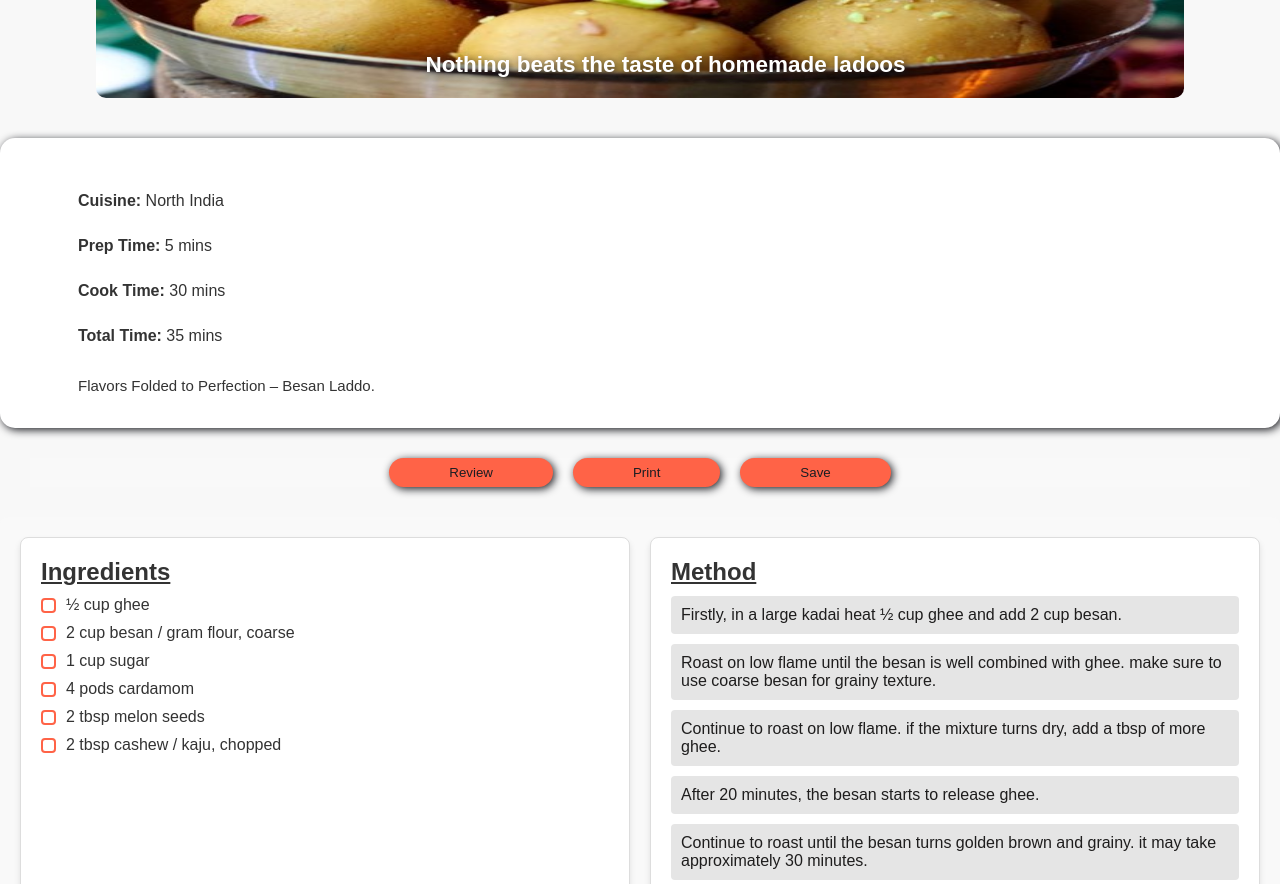
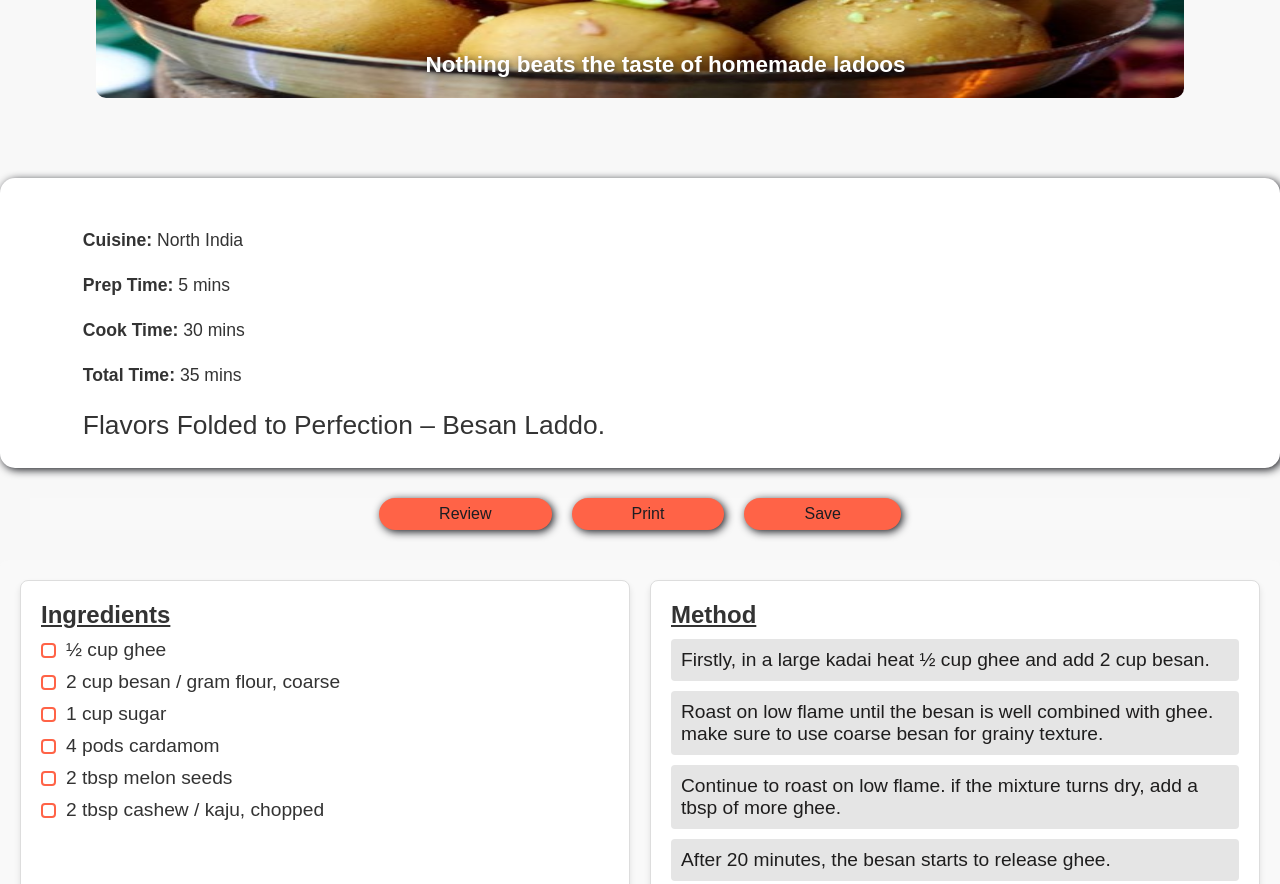
Before and after one commit to chinky23-tech/Recipeproject, a plain HTML site: page dessertrecipe1.html in a window 1280 px wide. Shown: the part 420-1304 px from the top of the page. Drawn offline with Linux system fonts and the light colour scheme.

Commit message:
changed font size

```diff
--- a/styles/dessertrecipe1.css
+++ b/styles/dessertrecipe1.css
@@ -59,6 +59,7 @@ body {
     margin-top: 25em;
     border-radius: 15px;
     width: 100;
+    font-size: 1.1em;
 
 }
 .recipe-details .info {
@@ -71,7 +72,7 @@ body {
 }
 #text{
     margin-top: 25px;
-    font-size: 15px;
+    font-size: 1.5em;
 }
 
 
@@ -111,6 +112,7 @@ button {
     cursor: pointer;
     border-radius: 18px;
     box-shadow: 2px 2px 8px #1c1d22;
+    font-size: 1em;
 
 }
 
@@ -158,7 +160,7 @@ button:hover {
 .ingredients-method ul li,
 .ingredients-method ol li {
     margin-bottom: 10px;
-    font-size: 1rem;
+    font-size: 1.2rem;
 
 }
 
@@ -168,7 +170,7 @@ button:hover {
     align-items: center;
     gap: 10px;
     cursor: pointer;
-    font-size: 1rem;
+    font-size: 1.2rem;
     color: #333;
 }
 
--- a/styles/dessertrecipe10.css
+++ b/styles/dessertrecipe10.css
@@ -59,6 +59,7 @@ body {
     margin-top: 25em;
     border-radius: 15px;
     width: 100;
+    font-size: 1.1em;
 
 }
 .recipe-details .info {
@@ -71,7 +72,7 @@ body {
 }
 #text{
     margin-top: 25px;
-    font-size: 15px;
+    font-size: 1.5em;
 }
 
 
@@ -111,6 +112,7 @@ button {
     cursor: pointer;
     border-radius: 18px;
     box-shadow: 2px 2px 8px #1c1d22;
+    font-size: 1em;
 
 }
 
@@ -158,7 +160,7 @@ button:hover {
 .ingredients-method ul li,
 .ingredients-method ol li {
     margin-bottom: 10px;
-    font-size: 1rem;
+    font-size: 1.2rem;
 
 }
 
@@ -168,7 +170,7 @@ button:hover {
     align-items: center;
     gap: 10px;
     cursor: pointer;
-    font-size: 1rem;
+    font-size: 1.2rem;
     color: #333;
 }
 
--- a/styles/dessertrecipe2.css
+++ b/styles/dessertrecipe2.css
@@ -59,7 +59,7 @@ body {
     margin-top: 25em;
     border-radius: 15px;
     width: 100;
-
+    font-size: 1.1em;
 }
 .recipe-details .info {
     display: block;
@@ -71,7 +71,7 @@ body {
 }
 #text{
     margin-top: 25px;
-    font-size: 15px;
+    font-size: 1.5em;
 }
 
 
@@ -111,6 +111,7 @@ button {
     cursor: pointer;
     border-radius: 18px;
     box-shadow: 2px 2px 8px #1c1d22;
+    font-size: 1em;
 
 }
 
@@ -158,7 +159,7 @@ button:hover {
 .ingredients-method ul li,
 .ingredients-method ol li {
     margin-bottom: 10px;
-    font-size: 1rem;
+    font-size: 1.2rem;
 
 }
 
@@ -168,7 +169,7 @@ button:hover {
     align-items: center;
     gap: 10px;
     cursor: pointer;
-    font-size: 1rem;
+    font-size: 1.2rem;
     color: #333;
 }
 
--- a/styles/dessertrecipe3.css
+++ b/styles/dessertrecipe3.css
@@ -59,6 +59,7 @@ body {
     margin-top: 25em;
     border-radius: 15px;
     width: 100;
+    font-size: 1.1em;
 
 }
 .recipe-details .info {
@@ -71,7 +72,7 @@ body {
 }
 #text{
     margin-top: 25px;
-    font-size: 15px;
+    font-size: 1.5em;
 }
 
 
@@ -111,6 +112,7 @@ button {
     cursor: pointer;
     border-radius: 18px;
     box-shadow: 2px 2px 8px #1c1d22;
+    font-size: 1em;
 
 }
 
@@ -158,7 +160,7 @@ button:hover {
 .ingredients-method ul li,
 .ingredients-method ol li {
     margin-bottom: 10px;
-    font-size: 1rem;
+    font-size: 1.2rem;
 
 }
 
@@ -168,7 +170,7 @@ button:hover {
     align-items: center;
     gap: 10px;
     cursor: pointer;
-    font-size: 1rem;
+    font-size: 1.2rem;
     color: #333;
 }
 
--- a/styles/dessertrecipe4.css
+++ b/styles/dessertrecipe4.css
@@ -59,6 +59,7 @@ body {
     margin-top: 25em;
     border-radius: 15px;
     width: 100;
+    font-size: 1.1em;
 
 }
 .recipe-details .info {
@@ -71,7 +72,7 @@ body {
 }
 #text{
     margin-top: 25px;
-    font-size: 15px;
+    font-size: 1.5em;
 }
 
 
@@ -111,7 +112,7 @@ button {
     cursor: pointer;
     border-radius: 18px;
     box-shadow: 2px 2px 8px #1c1d22;
-
+    font-size: 1em;
 }
 
 button:hover {
@@ -158,7 +159,7 @@ button:hover {
 .ingredients-method ul li,
 .ingredients-method ol li {
     margin-bottom: 10px;
-    font-size: 1rem;
+    font-size: 1.2rem;
 
 }
 
@@ -168,7 +169,7 @@ button:hover {
     align-items: center;
     gap: 10px;
     cursor: pointer;
-    font-size: 1rem;
+    font-size: 1.2rem;
     color: #333;
 }
 
--- a/styles/dessertrecipe5.css
+++ b/styles/dessertrecipe5.css
@@ -59,6 +59,7 @@ body {
     margin-top: 25em;
     border-radius: 15px;
     width: 100;
+    font-size: 1.1em;
 
 }
 .recipe-details .info {
@@ -71,7 +72,7 @@ body {
 }
 #text{
     margin-top: 25px;
-    font-size: 15px;
+    font-size: 1.5em;
 }
 
 
@@ -111,6 +112,7 @@ button {
     cursor: pointer;
     border-radius: 18px;
     box-shadow: 2px 2px 8px #1c1d22;
+    font-size: 1em;
 
 }
 
@@ -158,7 +160,7 @@ button:hover {
 .ingredients-method ul li,
 .ingredients-method ol li {
     margin-bottom: 10px;
-    font-size: 1rem;
+    font-size: 1.2rem;
 
 }
 
@@ -168,7 +170,7 @@ button:hover {
     align-items: center;
     gap: 10px;
     cursor: pointer;
-    font-size: 1rem;
+    font-size: 1.2rem;
     color: #333;
 }
 
--- a/styles/dessertrecipe6.css
+++ b/styles/dessertrecipe6.css
@@ -59,6 +59,7 @@ body {
     margin-top: 25em;
     border-radius: 15px;
     width: 100;
+    font-size: 1.1em;
 
 }
 .recipe-details .info {
@@ -71,7 +72,7 @@ body {
 }
 #text{
     margin-top: 25px;
-    font-size: 15px;
+    font-size: 1.5em;
 }
 
 
@@ -111,6 +112,7 @@ button {
     cursor: pointer;
     border-radius: 18px;
     box-shadow: 2px 2px 8px #1c1d22;
+    font-size: 1em;
 
 }
 
@@ -158,7 +160,7 @@ button:hover {
 .ingredients-method ul li,
 .ingredients-method ol li {
     margin-bottom: 10px;
-    font-size: 1rem;
+    font-size: 1.2rem;
 
 }
 
@@ -168,7 +170,7 @@ button:hover {
     align-items: center;
     gap: 10px;
     cursor: pointer;
-    font-size: 1rem;
+    font-size: 1.2rem;
     color: #333;
 }
 
--- a/styles/dessertrecipe7.css
+++ b/styles/dessertrecipe7.css
@@ -59,6 +59,7 @@ body {
     margin-top: 25em;
     border-radius: 15px;
     width: 100;
+    font-size: 1.1em;
 
 }
 .recipe-details .info {
@@ -71,7 +72,7 @@ body {
 }
 #text{
     margin-top: 25px;
-    font-size: 15px;
+    font-size: 1.5em;
 }
 
 
@@ -111,6 +112,7 @@ button {
     cursor: pointer;
     border-radius: 18px;
     box-shadow: 2px 2px 8px #1c1d22;
+    font-size: 1em;
 
 }
 
@@ -158,7 +160,7 @@ button:hover {
 .ingredients-method ul li,
 .ingredients-method ol li {
     margin-bottom: 10px;
-    font-size: 1rem;
+    font-size: 1.2rem;
 
 }
 
@@ -168,7 +170,7 @@ button:hover {
     align-items: center;
     gap: 10px;
     cursor: pointer;
-    font-size: 1rem;
+    font-size: 1.2rem;
     color: #333;
 }
 
--- a/styles/dessertrecipe8.css
+++ b/styles/dessertrecipe8.css
@@ -59,6 +59,7 @@ body {
     margin-top: 25em;
     border-radius: 15px;
     width: 100;
+    font-size: 1em;
 
 }
 .recipe-details .info {
@@ -71,7 +72,7 @@ body {
 }
 #text{
     margin-top: 25px;
-    font-size: 15px;
+    font-size: 1.5em;
 }
 
 
@@ -111,6 +112,7 @@ button {
     cursor: pointer;
     border-radius: 18px;
     box-shadow: 2px 2px 8px #1c1d22;
+    font-size: 1em;
 
 }
 
@@ -158,7 +160,7 @@ button:hover {
 .ingredients-method ul li,
 .ingredients-method ol li {
     margin-bottom: 10px;
-    font-size: 1rem;
+    font-size: 1.2rem;
 
 }
 
@@ -168,7 +170,7 @@ button:hover {
     align-items: center;
     gap: 10px;
     cursor: pointer;
-    font-size: 1rem;
+    font-size: 1.2rem;
     color: #333;
 }
 
--- a/styles/dessertrecipe9.css
+++ b/styles/dessertrecipe9.css
@@ -59,6 +59,7 @@ body {
     margin-top: 25em;
     border-radius: 15px;
     width: 100;
+    font-size: 1.1em;
 
 }
 .recipe-details .info {
@@ -71,7 +72,7 @@ body {
 }
 #text{
     margin-top: 25px;
-    font-size: 15px;
+    font-size: 1.5em;
 }
 
 
@@ -111,6 +112,7 @@ button {
     cursor: pointer;
     border-radius: 18px;
     box-shadow: 2px 2px 8px #1c1d22;
+    font-size: 1em;
 
 }
 
@@ -158,7 +160,7 @@ button:hover {
 .ingredients-method ul li,
 .ingredients-method ol li {
     margin-bottom: 10px;
-    font-size: 1rem;
+    font-size: 1.2rem;
 
 }
 
@@ -168,7 +170,7 @@ button:hover {
     align-items: center;
     gap: 10px;
     cursor: pointer;
-    font-size: 1rem;
+    font-size: 1.2rem;
     color: #333;
 }
 
```
